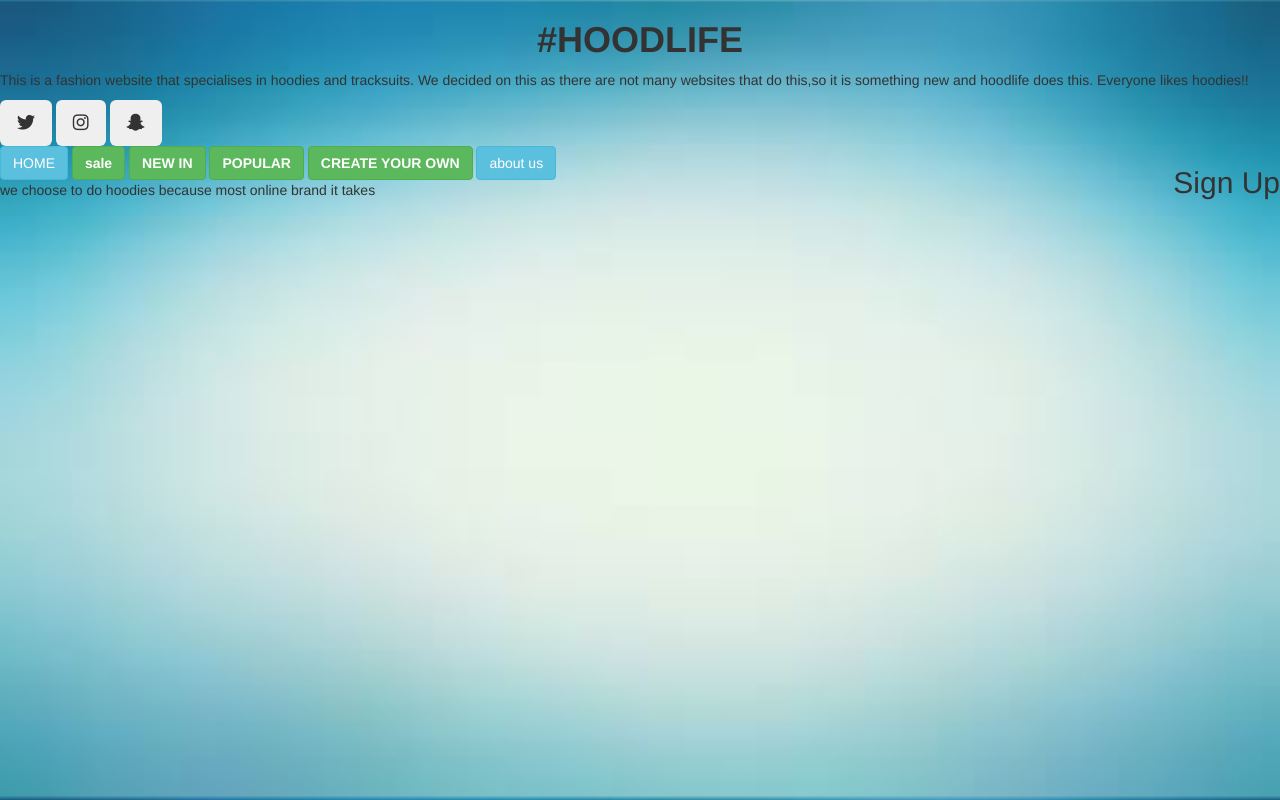
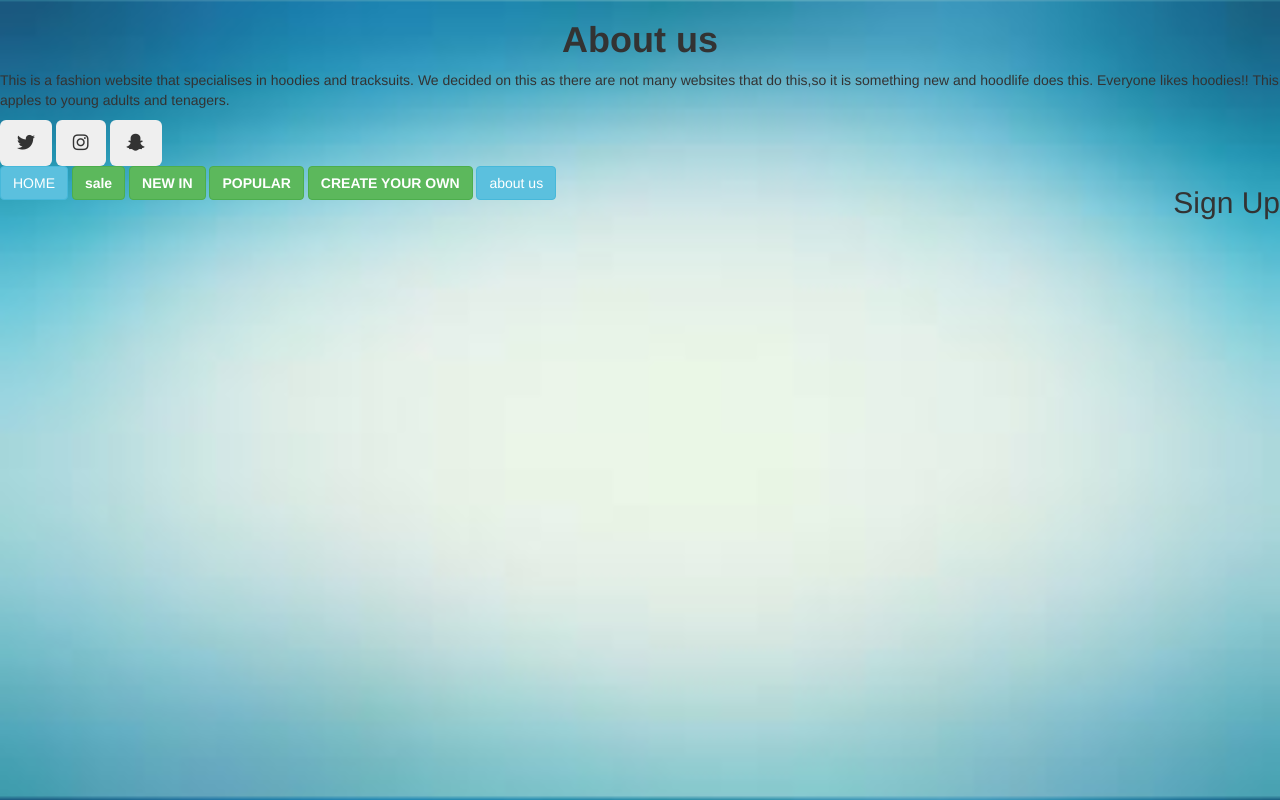
Before and after one commit to loulou19268/loulou19268.github.io, a plain HTML site: page about .html in a window 1280 px wide. Drawn offline with nearby package versions, Linux system fonts and the light colour scheme.

Commit message:
Update about .html

```diff
--- a/about .html
+++ b/about .html
@@ -8,8 +8,11 @@
 
 </head>
 
-  <h1 class="text-center"> <strong> #HOODLIFE </strong> </h1>
-  <P class="about"> This is a fashion website that specialises in hoodies and tracksuits. We decided on this as there are not many websites that do this,so it is something new and hoodlife does this. Everyone likes hoodies!!
+  <h1 class="text-center"> <strong> About us </strong> </h1>
+  <P class="about"> This is a fashion website that specialises in hoodies and tracksuits.
+    We decided on this as there are not many websites that do this,so it is something new and hoodlife does this.
+    Everyone likes hoodies!! This apples to young adults and tenagers.
+
 
 
 </head>
@@ -36,7 +39,8 @@
            <a href="about.html" class="bgi btn btn-info" role="button">about us</a>
 </div>
 
-<p class="about"> we choose to do hoodies because most online brand it takes
+
+
              <script src="https://code.jquery.com/jquery-3.2.1.min.js"></script>
              <script src="https://maxcdn.bootstrapcdn.com/bootstrap/3.3.7/js/bootstrap.min.js" integrity="sha384-Tc5IQib027qvyjSMfHjOMaLkfuWVxZxUPnCJA7l2mCWNIpG9mGCD8wGNIcPD7Txa" crossorigin="anonymous"></script>
 </body>
```
